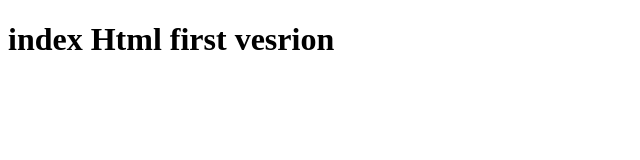
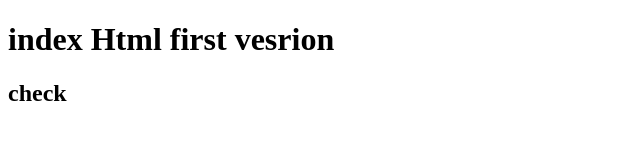
Before and after one commit to davegbdaw17-lang/learn_git-github.note, a plain HTML site: page index.html in a window 1280 px wide. Shown: the full height of the page, 0-640 px from the left. Drawn offline with Linux system fonts and the light colour scheme.

Commit message:
modify_index&create_style.css

```diff
--- a/git&github.jsx
+++ b/git&github.jsx
@@ -121,7 +121,7 @@ return (
                 1. for Short commit history                     "git log --oneline"                  (displays commits in a compact format)
                 2. TO Show commits with branches visually       "git log --oneline --graph --all"    (displays a graphical representation of commit history, including branches.)
                 3. To Show the latest three commits             "git log -3"                         (This displays the three most recent commits.)
-                4. to find a particular commit                  "git log --grep="paricular message"   and --grep"praticular message -i// to search with out case sensetivety  and "git log --all --grep="particular message"// to search message acress all refs incliding branches.
+                4. to find agit particular commit                  "git log --grep="paricular message"   and --grep"praticular message -i// to search with out case sensetivety  and "git log --all --grep="particular message"// to search message acress all refs incliding branches.
 
             When do we use git log?   To see previous commits., To find a particular commit., To understand the development history.and To identify who made changes and when. */}
     {/* git diff"git diff"(displays differences between versions of files.  It shows exactly what you added, removed, or modified in the code.)
--- a/index.html
+++ b/index.html
@@ -7,5 +7,6 @@
 </head>
 <body>
     <h1>index Html first vesrion</h1>
+    <h2>check</h2>
 </body>
 </html>
--- /dev/null
+++ b/style.css
@@ -0,0 +1,3 @@
+* {
+    lcksdjlksjmslkfjcsdkfmcj
+}
```
